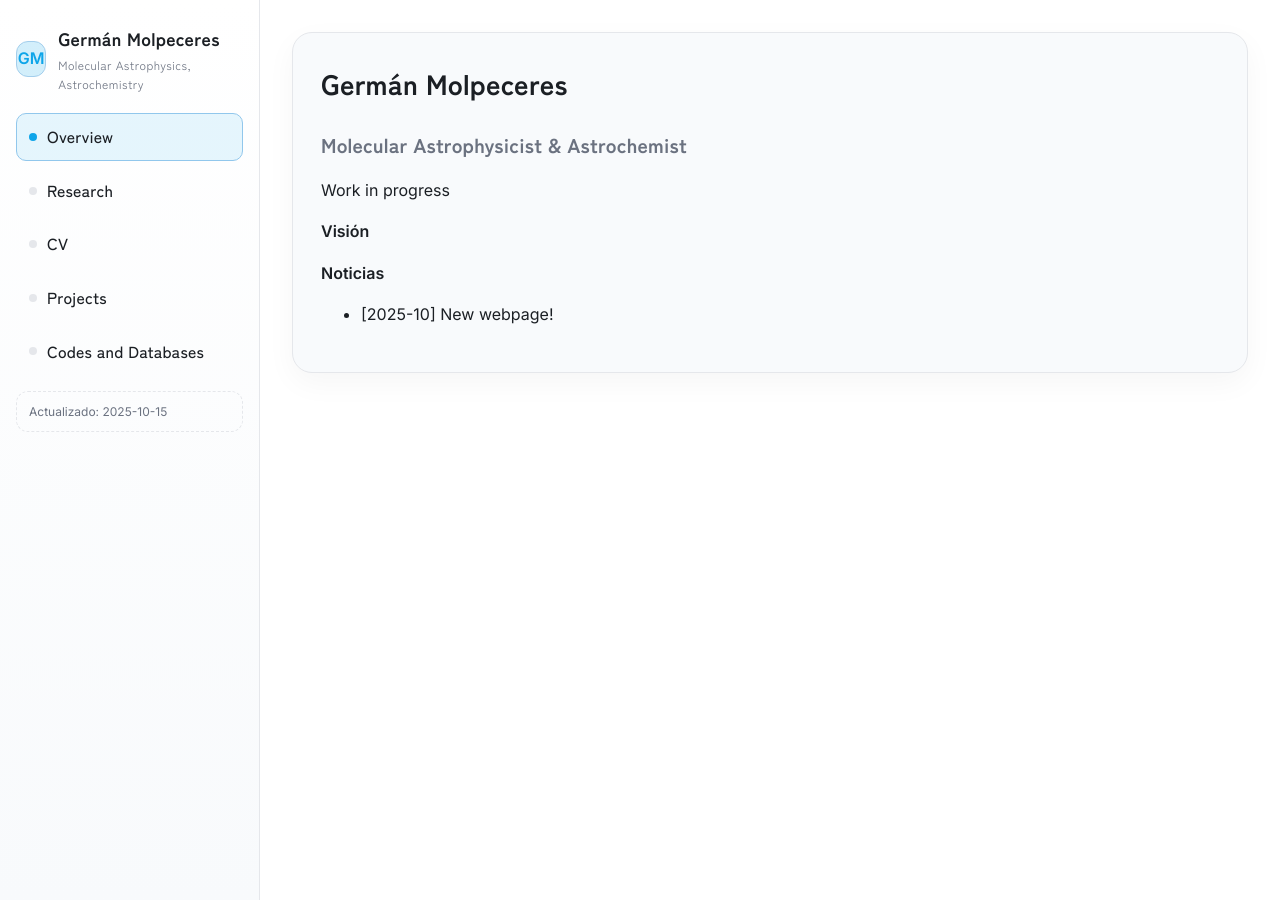
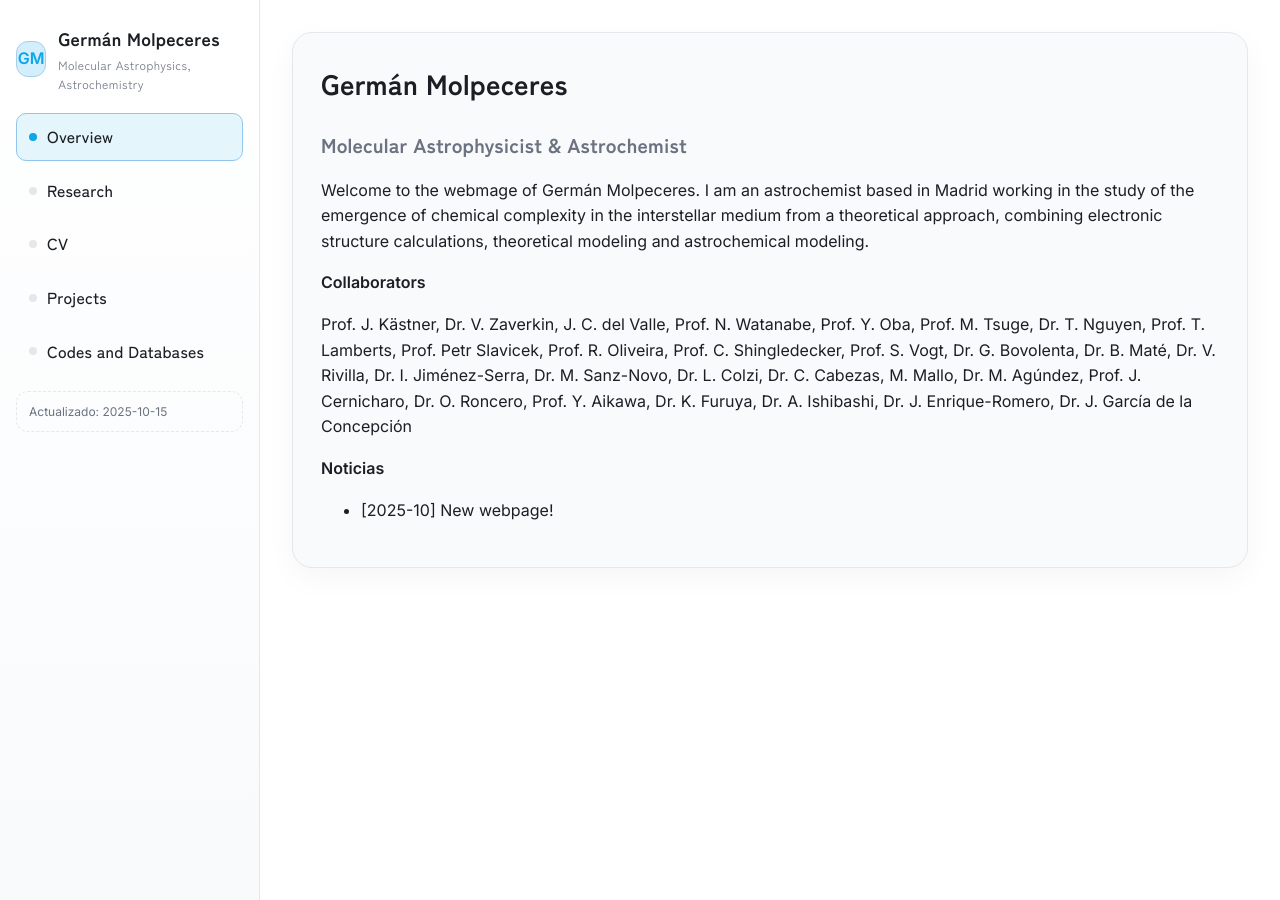
Before and after one commit to gmolpeceres/gmolpeceres.github.io, a Jekyll site: the page built from index.md, in a window 1280 px wide. Built offline with Jekyll 4.4.1, drawn with Linux system fonts in a browser that asks for light colours.

Commit message:
Eliminar imagen de procesos superficiales y actualizar la sección de colaboradores en la página de inicio para mejorar la presentación del contenido.

```diff
--- a/index.md
+++ b/index.md
@@ -8,9 +8,11 @@ permalink: "/"
 
 ## <span class="hero-title">Molecular Astrophysicist & Astrochemist</span>
 
-Work in progress
+Welcome to the webmage of Germán Molpeceres. I am an astrochemist based in Madrid working in the study of the emergence of chemical complexity in the interstellar medium from a theoretical approach, combining electronic structure calculations, theoretical modeling and astrochemical modeling.
 
-**Visión**
+**Collaborators**
+
+Prof. J. Kästner, Dr. V. Zaverkin, J. C. del Valle, Prof. N. Watanabe, Prof. Y.  Oba, Prof. M. Tsuge, Dr. T. Nguyen, Prof. T. Lamberts, Prof. Petr Slavicek, Prof. R. Oliveira, Prof. C. Shingledecker, Prof. S. Vogt, Dr. G. Bovolenta, Dr. B. Maté, Dr. V. Rivilla, Dr. I. Jiménez-Serra, Dr. M. Sanz-Novo, Dr. L. Colzi,  Dr. C. Cabezas, M. Mallo, Dr. M. Agúndez, Prof. J. Cernicharo, Dr. O. Roncero, Prof. Y. Aikawa, Dr. K. Furuya, Dr. A. Ishibashi, Dr. J. Enrique-Romero, Dr. J. García de la Concepción
 
 **Noticias**
 
```
Also changed, not shown: assets/img/surface_processes.jpg (deleted), 1 other file.
